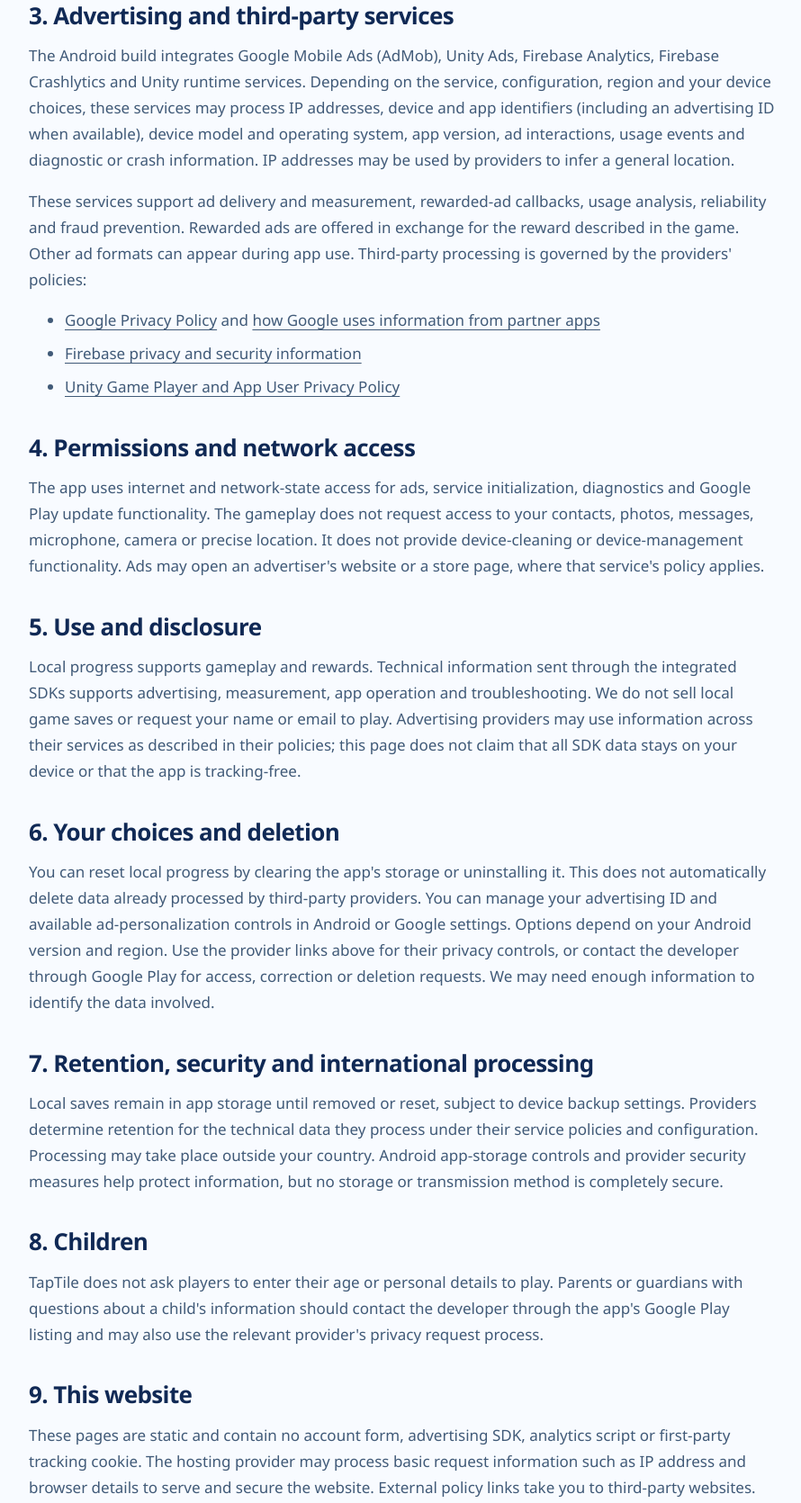
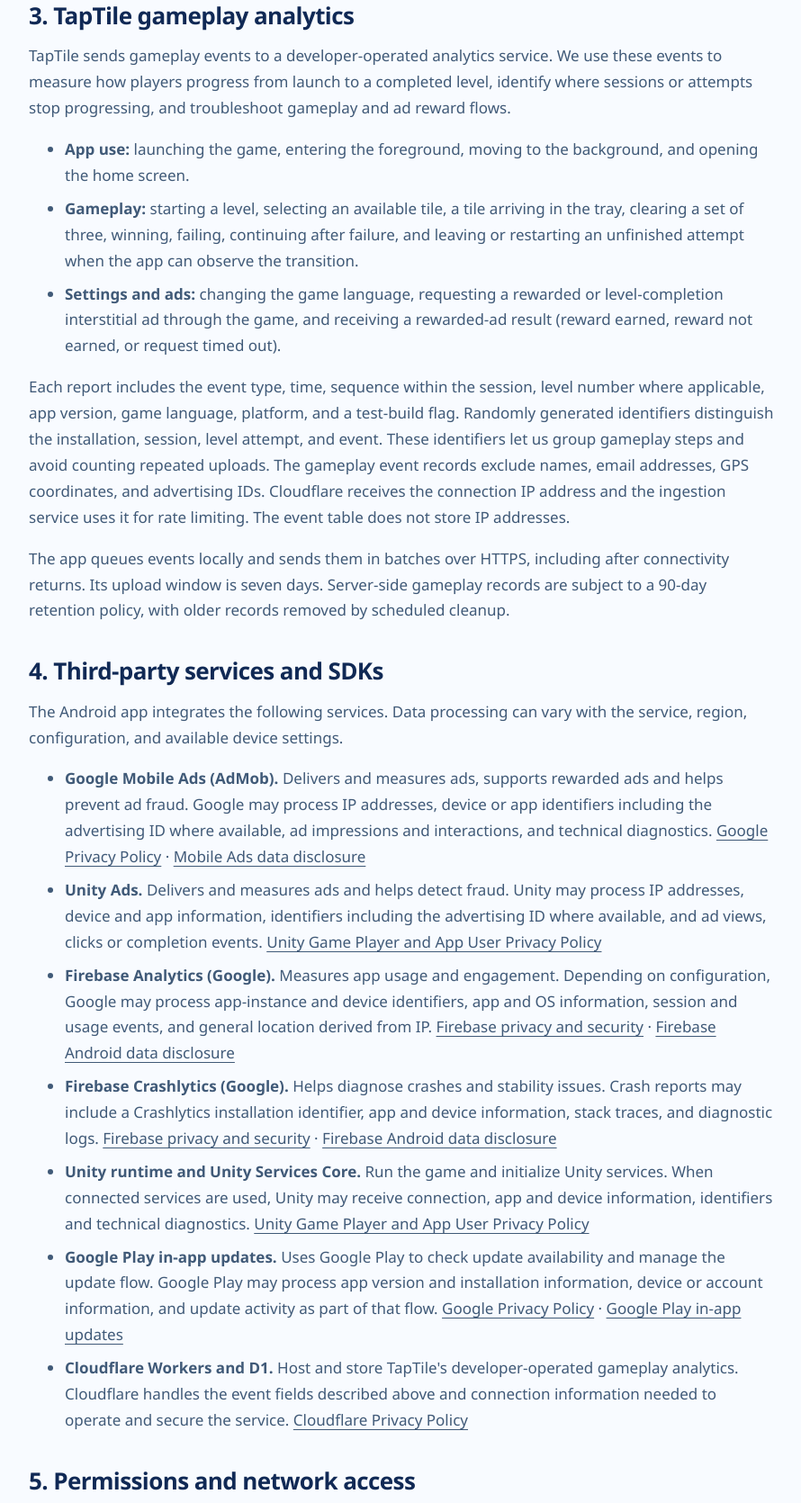
Before and after one commit to crystalM3/taptile, a plain HTML site: page privacy.html in a window 1280 px wide. Shown: the part 878-2548 px from the top of the page at 90% size, without its empty margins (193-1083 px from the left). Drawn offline with Linux system fonts and the light colour scheme.

Commit message:
Add files via upload

```diff
--- a/privacy.html
+++ b/privacy.html
@@ -1,15 +1,34 @@
 <!doctype html><html lang="en"><head><meta charset="utf-8"><meta name="viewport" content="width=device-width,initial-scale=1"><meta name="description" content="Privacy information for TapTile, including local game progress, advertising, analytics and crash reporting."><meta name="theme-color" content="#071b48"><title>Privacy Policy · TapTile</title><link rel="icon" href="assets/taptile-icon.png"><link rel="stylesheet" href="site.css"></head><body>
 <header class="topbar"><nav class="nav wrap" aria-label="Main navigation"><a class="brand" href="index.html"><img src="assets/taptile-icon.png" alt="" width="40" height="40">TapTile<span class="brand-caption">Triple Tile Match</span></a><div class="nav-links"><a href="index.html">Home</a><a href="privacy.html" aria-current="page">Privacy</a></div></nav></header>
-<main class="legal"><article class="wrap legal-shell"><p class="eyebrow">Your privacy</p><h1>Privacy Policy</h1><p class="legal-meta">TapTile · Last updated November 25, 2026</p>
+<main class="legal"><article class="wrap legal-shell"><p class="eyebrow">Your privacy</p><h1>Privacy Policy</h1><p class="legal-meta">TapTile · Last updated November 27, 2026</p>
 <div class="notice">TapTile is a tile-matching puzzle game. You can play without creating a game account. Progress is saved on your device. The Android app includes advertising, analytics and crash-reporting services that may process device and usage information.</div>
 <h2>1. Scope and contact</h2><p>This policy applies to the TapTile Android app and this information website. For privacy questions or requests, contact the developer using the support email on the app's official Google Play listing. The Android application identifier is <strong>com.match3games.puzzle</strong>.</p>
 <h2>2. Game data on your device</h2><p>The game stores settings, language, level progress, stars, coins and earned rewards in local app storage. It does not require a personal profile or a player account, and this version does not provide multiplayer rooms or a developer-operated cloud save service. Android or your device provider may separately offer backup or restore features according to your device settings.</p>
-<h2>3. Advertising and third-party services</h2><p>The Android build integrates Google Mobile Ads (AdMob), Unity Ads, Firebase Analytics, Firebase Crashlytics and Unity runtime services. Depending on the service, configuration, region and your device choices, these services may process IP addresses, device and app identifiers (including an advertising ID when available), device model and operating system, app version, ad interactions, usage events and diagnostic or crash information. IP addresses may be used by providers to infer a general location.</p><p>These services support ad delivery and measurement, rewarded-ad callbacks, usage analysis, reliability and fraud prevention. Rewarded ads are offered in exchange for the reward described in the game. Other ad formats can appear during app use. Third-party processing is governed by the providers' policies:</p><ul><li><a href="https://policies.google.com/privacy">Google Privacy Policy</a> and <a href="https://policies.google.com/technologies/partner-sites">how Google uses information from partner apps</a></li><li><a href="https://firebase.google.com/support/privacy">Firebase privacy and security information</a></li><li><a href="https://unity.com/legal/game-player-and-app-user-privacy-policy">Unity Game Player and App User Privacy Policy</a></li></ul>
-<h2>4. Permissions and network access</h2><p>The app uses internet and network-state access for ads, service initialization, diagnostics and Google Play update functionality. The gameplay does not request access to your contacts, photos, messages, microphone, camera or precise location. It does not provide device-cleaning or device-management functionality. Ads may open an advertiser's website or a store page, where that service's policy applies.</p>
-<h2>5. Use and disclosure</h2><p>Local progress supports gameplay and rewards. Technical information sent through the integrated SDKs supports advertising, measurement, app operation and troubleshooting. We do not sell local game saves or request your name or email to play. Advertising providers may use information across their services as described in their policies; this page does not claim that all SDK data stays on your device or that the app is tracking-free.</p>
-<h2>6. Your choices and deletion</h2><p>You can reset local progress by clearing the app's storage or uninstalling it. This does not automatically delete data already processed by third-party providers. You can manage your advertising ID and available ad-personalization controls in Android or Google settings. Options depend on your Android version and region. Use the provider links above for their privacy controls, or contact the developer through Google Play for access, correction or deletion requests. We may need enough information to identify the data involved.</p>
-<h2>7. Retention, security and international processing</h2><p>Local saves remain in app storage until removed or reset, subject to device backup settings. Providers determine retention for the technical data they process under their service policies and configuration. Processing may take place outside your country. Android app-storage controls and provider security measures help protect information, but no storage or transmission method is completely secure.</p>
-<h2>8. Children</h2><p>TapTile does not ask players to enter their age or personal details to play. Parents or guardians with questions about a child's information should contact the developer through the app's Google Play listing and may also use the relevant provider's privacy request process.</p>
-<h2>9. This website</h2><p>These pages are static and contain no account form, advertising SDK, analytics script or first-party tracking cookie. The hosting provider may process basic request information such as IP address and browser details to serve and secure the website. External policy links take you to third-party websites.</p>
-<h2>10. Updates</h2><p>We will update this page when the app's data practices change. The date at the top identifies the latest revision.</p>
+<h2 id="gameplay-analytics">3. TapTile gameplay analytics</h2>
+<p>TapTile sends gameplay events to a developer-operated analytics service. We use these events to measure how players progress from launch to a completed level, identify where sessions or attempts stop progressing, and troubleshoot gameplay and ad reward flows.</p>
+<ul>
+<li><strong>App use:</strong> launching the game, entering the foreground, moving to the background, and opening the home screen.</li>
+<li><strong>Gameplay:</strong> starting a level, selecting an available tile, a tile arriving in the tray, clearing a set of three, winning, failing, continuing after failure, and leaving or restarting an unfinished attempt when the app can observe the transition.</li>
+<li><strong>Settings and ads:</strong> changing the game language, requesting a rewarded or level-completion interstitial ad through the game, and receiving a rewarded-ad result (reward earned, reward not earned, or request timed out).</li>
+</ul>
+<p>Each report includes the event type, time, sequence within the session, level number where applicable, app version, game language, platform, and a test-build flag. Randomly generated identifiers distinguish the installation, session, level attempt, and event. These identifiers let us group gameplay steps and avoid counting repeated uploads. The gameplay event records exclude names, email addresses, GPS coordinates, and advertising IDs. Cloudflare receives the connection IP address and the ingestion service uses it for rate limiting. The event table does not store IP addresses.</p>
+<p>The app queues events locally and sends them in batches over HTTPS, including after connectivity returns. Its upload window is seven days. Server-side gameplay records are subject to a 90-day retention policy, with older records removed by scheduled cleanup.</p>
+<h2 id="third-party-services">4. Third-party services and SDKs</h2>
+<p>The Android app integrates the following services. Data processing can vary with the service, region, configuration, and available device settings.</p>
+<ul>
+<li><strong>Google Mobile Ads (AdMob).</strong> Delivers and measures ads, supports rewarded ads and helps prevent ad fraud. Google may process IP addresses, device or app identifiers including the advertising ID where available, ad impressions and interactions, and technical diagnostics. <a href="https://policies.google.com/privacy">Google Privacy Policy</a> · <a href="https://developers.google.com/admob/android/privacy/play-data-disclosure">Mobile Ads data disclosure</a></li>
+<li><strong>Unity Ads.</strong> Delivers and measures ads and helps detect fraud. Unity may process IP addresses, device and app information, identifiers including the advertising ID where available, and ad views, clicks or completion events. <a href="https://unity.com/legal/game-player-and-app-user-privacy-policy">Unity Game Player and App User Privacy Policy</a></li>
+<li><strong>Firebase Analytics (Google).</strong> Measures app usage and engagement. Depending on configuration, Google may process app-instance and device identifiers, app and OS information, session and usage events, and general location derived from IP. <a href="https://firebase.google.com/support/privacy">Firebase privacy and security</a> · <a href="https://firebase.google.com/docs/android/play-data-disclosure">Firebase Android data disclosure</a></li>
+<li><strong>Firebase Crashlytics (Google).</strong> Helps diagnose crashes and stability issues. Crash reports may include a Crashlytics installation identifier, app and device information, stack traces, and diagnostic logs. <a href="https://firebase.google.com/support/privacy">Firebase privacy and security</a> · <a href="https://firebase.google.com/docs/android/play-data-disclosure">Firebase Android data disclosure</a></li>
+<li><strong>Unity runtime and Unity Services Core.</strong> Run the game and initialize Unity services. When connected services are used, Unity may receive connection, app and device information, identifiers and technical diagnostics. <a href="https://unity.com/legal/game-player-and-app-user-privacy-policy">Unity Game Player and App User Privacy Policy</a></li>
+<li><strong>Google Play in-app updates.</strong> Uses Google Play to check update availability and manage the update flow. Google Play may process app version and installation information, device or account information, and update activity as part of that flow. <a href="https://policies.google.com/privacy">Google Privacy Policy</a> · <a href="https://developer.android.com/guide/playcore/in-app-updates">Google Play in-app updates</a></li>
+<li><strong>Cloudflare Workers and D1.</strong> Host and store TapTile's developer-operated gameplay analytics. Cloudflare handles the event fields described above and connection information needed to operate and secure the service. <a href="https://www.cloudflare.com/privacypolicy/">Cloudflare Privacy Policy</a></li>
+</ul>
+<h2>5. Permissions and network access</h2><p>The app uses internet and network-state access for gameplay analytics, ads, service initialization, diagnostics and Google Play update functionality. The gameplay does not request access to your contacts, photos, messages, microphone, camera or precise location. It does not provide device-cleaning or device-management functionality. Ads may open an advertiser's website or a store page, where that service's policy applies.</p>
+<h2>6. Use and disclosure</h2><p>Local progress supports gameplay and rewards. Gameplay events support progression analysis and troubleshooting. Technical information sent through the integrated SDKs supports advertising, measurement, app operation and troubleshooting. We do not sell local game saves or request your name or email to play. Advertising providers may use information across their services as described in their policies; this page does not claim that all SDK data stays on your device or that the app is tracking-free.</p>
+<h2>7. Your choices and deletion</h2><p>You can reset local progress by clearing the app's storage or uninstalling it. Clearing storage or uninstalling removes the local analytics queue. Previously uploaded data remains subject to the applicable retention policy. You can manage your advertising ID and available ad-personalization controls in Android or Google settings. Options depend on your Android version and region. Use the provider links above for their privacy controls, or contact the developer through Google Play for access, correction or deletion requests. We may need enough information to identify the data involved.</p>
+<h2>8. Retention, security and international processing</h2><p>Local saves remain in app storage until removed or reset, subject to device backup settings. Providers determine retention for the technical data they process under their service policies and configuration. Processing may take place outside your country. Android app-storage controls and provider security measures help protect information, but no storage or transmission method is completely secure.</p>
+<h2>9. Children</h2><p>TapTile does not ask players to enter their age or personal details to play. Parents or guardians with questions about a child's information should contact the developer through the app's Google Play listing and may also use the relevant provider's privacy request process.</p>
+<h2>10. This website</h2><p>These pages are static and contain no account form, advertising SDK, analytics script or first-party tracking cookie. The hosting provider may process basic request information such as IP address and browser details to serve and secure the website. External policy links take you to third-party websites.</p>
+<h2>11. Updates</h2><p>We will update this page when the app's data practices change. The date at the top identifies the latest revision.</p>
 </article></main><footer><div class="wrap footer-row"><a class="brand" href="index.html">TapTile</a><span>© 2026 TapTile</span><a href="index.html">Home</a></div></footer></body></html>
```
